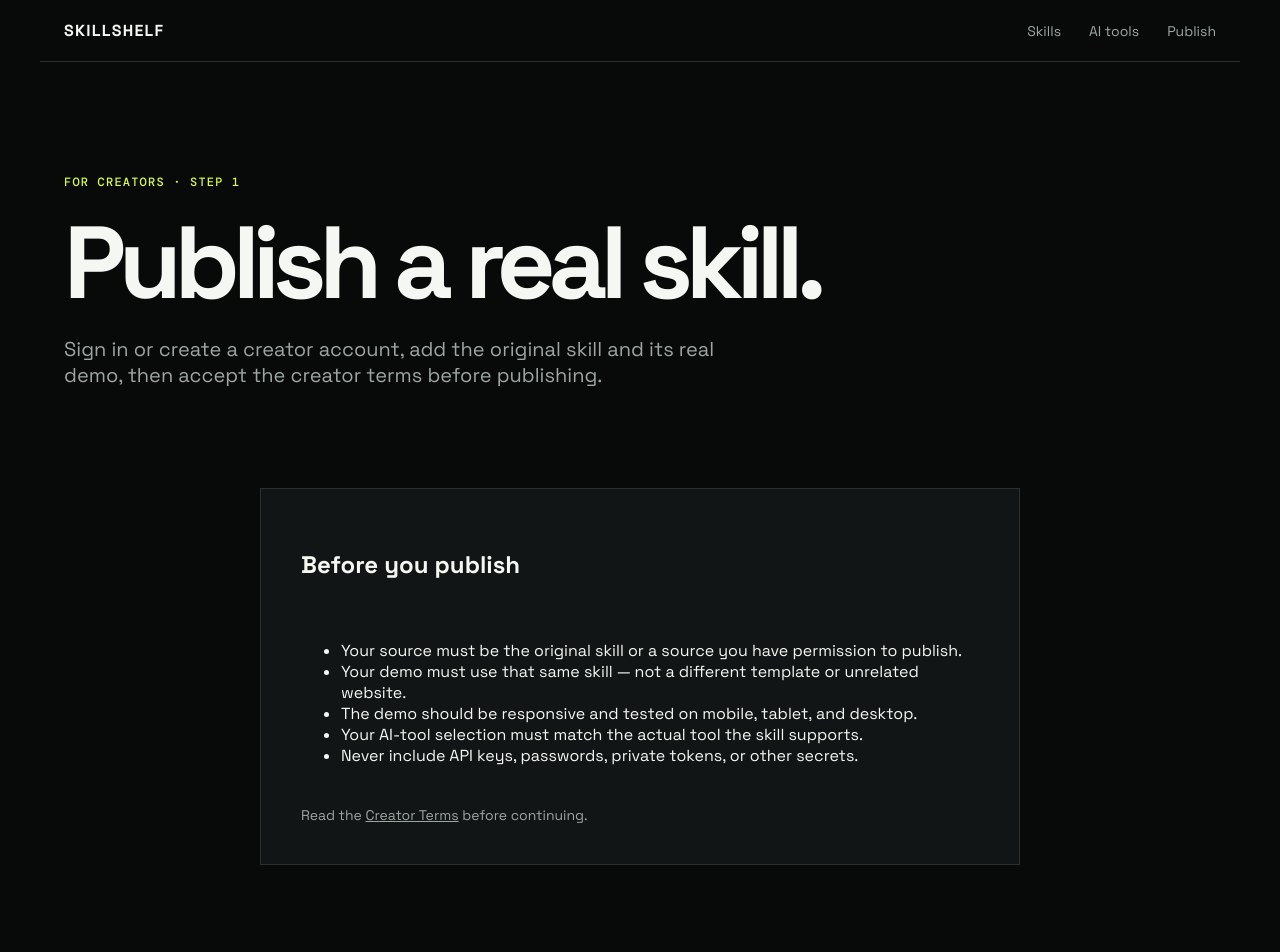
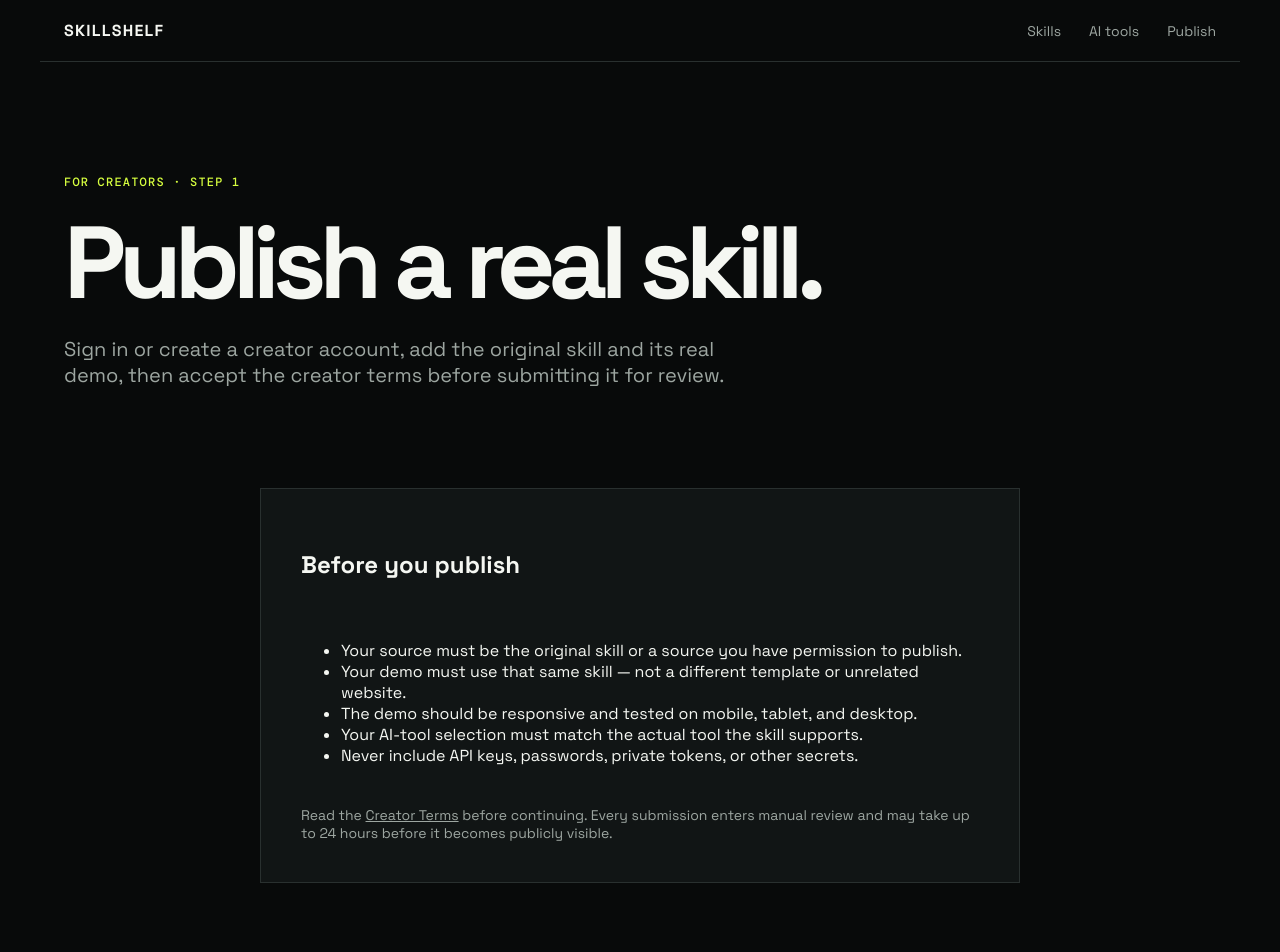
Before and after one commit to SohailKhan0525/skillshelflabs, a Next.js app: page /submit in a window 1280 px wide. Shown: the top 952 px of the page. Built offline with nearby package versions, Linux system fonts and the light colour scheme.

Commit message:
Explain manual creator review timing

```diff
--- a/app/submit/page.tsx
+++ b/app/submit/page.tsx
@@ -5,8 +5,8 @@
 
 export default function Submit() {
   return <main><SiteNav />
-    <section className="page-head shell"><p className="eyebrow">FOR CREATORS · STEP 1</p><h1>Publish a real skill.</h1><p>Sign in or create a creator account, add the original skill and its real demo, then accept the creator terms before publishing.</p></section>
-    <section className="shell form-card"><h2>Before you publish</h2><ul><li>Your source must be the original skill or a source you have permission to publish.</li><li>Your demo must use that same skill — not a different template or unrelated website.</li><li>The demo should be responsive and tested on mobile, tablet, and desktop.</li><li>Your AI-tool selection must match the actual tool the skill supports.</li><li>Never include API keys, passwords, private tokens, or other secrets.</li></ul><p className="form-note">Read the <a href="/terms">Creator Terms</a> before continuing.</p></section>
+    <section className="page-head shell"><p className="eyebrow">FOR CREATORS · STEP 1</p><h1>Publish a real skill.</h1><p>Sign in or create a creator account, add the original skill and its real demo, then accept the creator terms before submitting it for review.</p></section>
+    <section className="shell form-card"><h2>Before you publish</h2><ul><li>Your source must be the original skill or a source you have permission to publish.</li><li>Your demo must use that same skill — not a different template or unrelated website.</li><li>The demo should be responsive and tested on mobile, tablet, and desktop.</li><li>Your AI-tool selection must match the actual tool the skill supports.</li><li>Never include API keys, passwords, private tokens, or other secrets.</li></ul><p className="form-note">Read the <a href="/terms">Creator Terms</a> before continuing. Every submission enters manual review and may take up to 24 hours before it becomes publicly visible.</p></section>
     <section className="shell form-card"><h2>Step 2 · Creator + skill</h2><SubmitForm /></section>
   </main>;
 }
```
